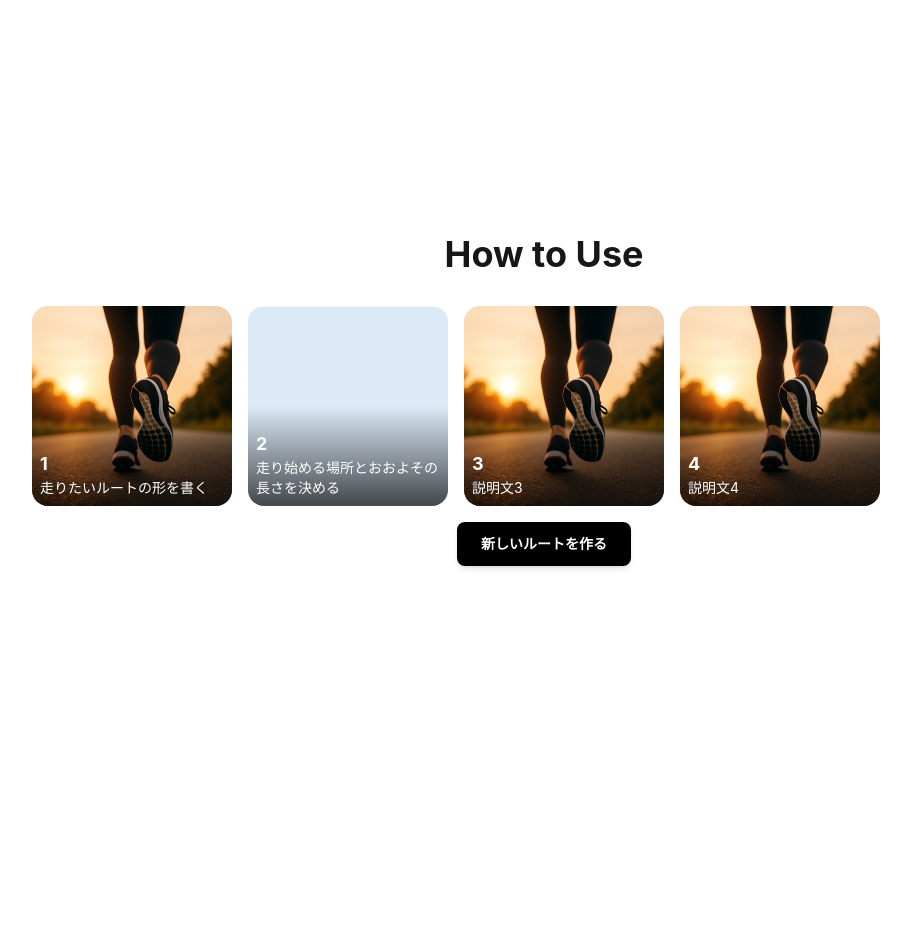
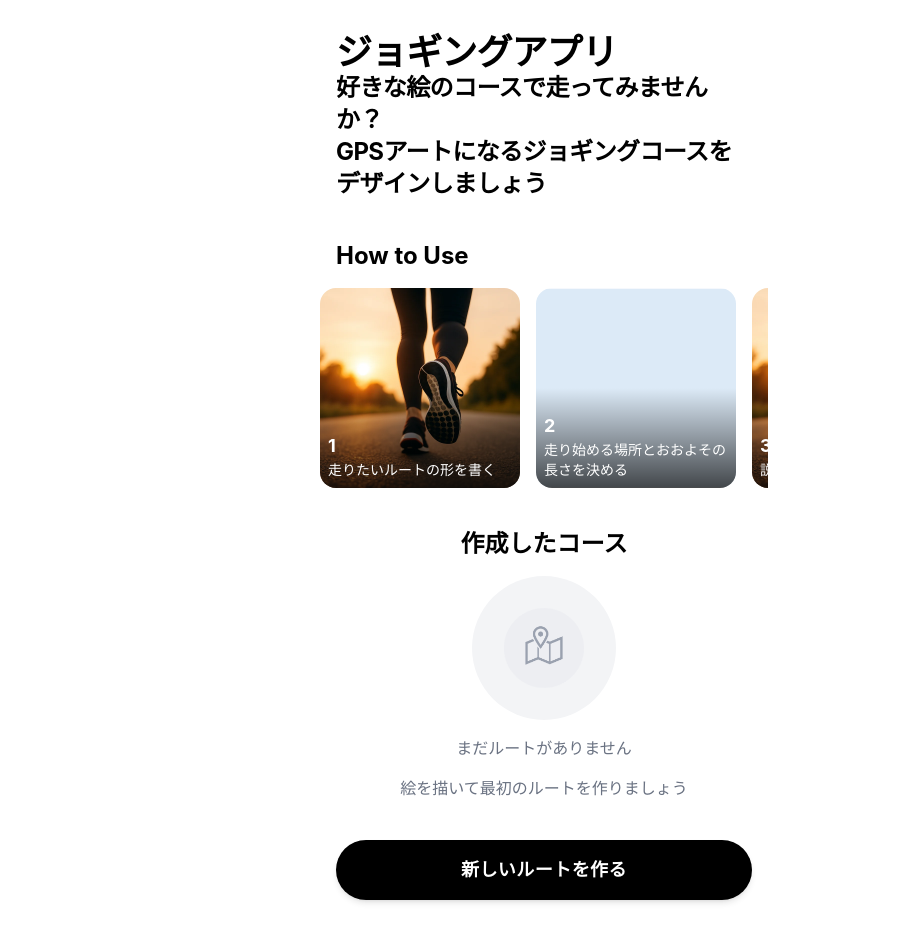
Before and after one commit to jphacks/sp_2509, a Next.js app in the folder frontend/: page /homepage in a window 1280 px wide. Shown: the top 942 px of the page, without its empty margins (96-1007 px from the left). Before the commit the page ends 800 px from the top, so only its background shows below. Built offline with nearby package versions, Linux system fonts and the light colour scheme.

Commit message:
概観作成

```diff
--- a/frontend/src/app/homepage/page.tsx
+++ b/frontend/src/app/homepage/page.tsx
@@ -1,12 +1,13 @@
 'use client';
-import { useRouter } from 'next/navigation'; // useRouterをインポート
-import Carousel from '../../components/Carousel_iwai'; // Carouselコンポーネントをインポート
+
+import Image from 'next/image';
+import Carousel from '../../components/Carousel_iwai';
+import Title from '../../components/title';
+import Header from '../../components/Header';
+import RoutingButton from '../../components/routingButton';
+import mapIcon from './img/map_icon.png';
 
 export default function Home() {
-
-    const router = useRouter(); // useRouterを初期化
-
-    // カルーセルで表示するアイテムのリスト
     const carouselItems = [
         { src: '/images/sample4.png', alt: 'Slide 1', description: '走りたいルートの形を書く' },
         { src: '/images/whiteblue.png', alt: 'Slide 2', description: '走り始める場所とおおよその長さを決める' },
@@ -14,17 +15,24 @@ export default function Home() {
         { src: '/images/sample4.png', alt: 'Slide 4', description: '説明文4' },
     ];
 
-    // Aboutページに遷移する関数
-    const navigateToDraw = () => {
-        router.push('/draw');
-    };
+    const paddingX = 'px-4';
+    const paddingTop = 'pt-8';
+    const paddingBottom = 'pb-12';
 
     return (
-        <main className="flex min-h-screen flex-col items-center justify-center p-4">
-            <div className="z-10 w-full max-w-5xl items-center justify-center text-sm">
-                <div className="text-center">
-                    <h1 className="text-4xl font-bold mb-8">How to Use</h1>
+        <div className="bg-white text-black min-h-screen">
+            <main className={`flex flex-col ${paddingTop} ${paddingBottom} max-w-md mx-auto min-h-screen`}>
+                <div className={`${paddingX} flex flex-col gap-y-10`}>
+                    {/* Top Text */}
+                    <div className='text-left'>
+                        <Title title="ジョギングアプリ" />
+                        <Header headerText="好きな絵のコースで走ってみませんか？" />
+                        <Header headerText="GPSアートになるジョギングコースをデザインしましょう" />
+                    </div>
 
+                    {/* How to Use Section */}
+                    <div>
+                        <h2 className="text-2xl font-bold mb-4">How to Use</h2>
                         <div className="-mx-4">
                             <Carousel
                                 items={carouselItems}
@@ -32,17 +40,28 @@ export default function Home() {
                                 textClassName="text-white"
                             />
                         </div>
+                    </div>
 
-                    {/* ボタンによるページ遷移 */}
-                    <button
-                        onClick={navigateToDraw}
-                        className="mt-4 px-6 py-3 bg-black text-white font-semibold rounded-lg shadow-md hover:bg-zinc-700 focus:outline-gray-600 focus:ring-2 focus:ring-gray-400 focus:ring-opacity-75"
-                    >
-                        新しいルートを作る
-                    </button>
-
+                    {/* Created Course Section */}
+                    <div className="text-center flex flex-col items-center gap-y-4">
+                        <h2 className="text-2xl font-bold">作成したコース</h2>
+                        <div className="p-8 bg-gray-100 rounded-full">
+                            <Image src={mapIcon} alt="Map Icon" width={80} height={80} />
+                        </div>
+                        <p className="text-gray-500">まだルートがありません</p>
+                        <p className="text-gray-500">絵を描いて最初のルートを作りましょう</p>
                     </div>
                 </div>
+
+                {/* Create New Route Button */}
+                <div className={`mt-auto ${paddingX} w-full pt-10`}>
+                    <RoutingButton
+                        buttonText="新しいルートを作る"
+                        to="/draw"
+                        className="w-full !bg-black text-white !py-4 !text-lg !rounded-full"
+                    />
+                </div>
             </main>
+        </div>
     );
 }
--- a/frontend/src/components/routingButton.tsx
+++ b/frontend/src/components/routingButton.tsx
@@ -7,9 +7,10 @@ type RoutingButtonProps = {
   buttonText: string;
   to: string;
   icon?: IconType;
+  className?: string; //classNameを指定できるように追加
 };
 
-export default function RoutingButton({ buttonText, to, icon: Icon }: RoutingButtonProps) {
+export default function RoutingButton({ buttonText, to, icon: Icon, className }: RoutingButtonProps) {
   const router = useRouter();
   const [isActive, setIsActive] = useState(false);
 
@@ -44,6 +45,7 @@ export default function RoutingButton({ buttonText, to, icon: Icon }: RoutingBut
           ? "bg-gray-500 text-black scale-[0.97]"
           : "bg-black text-white hover:brightness-105"
         }
+        ${className}
       `}
     >
       {Icon && <Icon size={22} />}
```
Also changed, not shown: frontend/src/app/homepage/img/map_icon.png (renamed from frontend/src/app/homepage/img/home_noRoute.png). Lines whose indentation alone changed are shown as unchanged.
